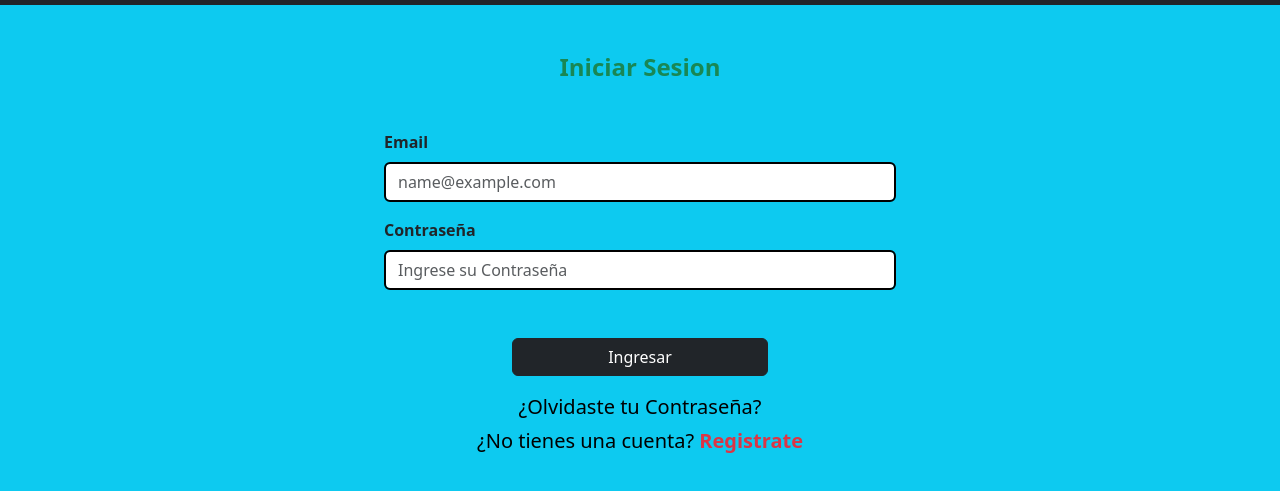
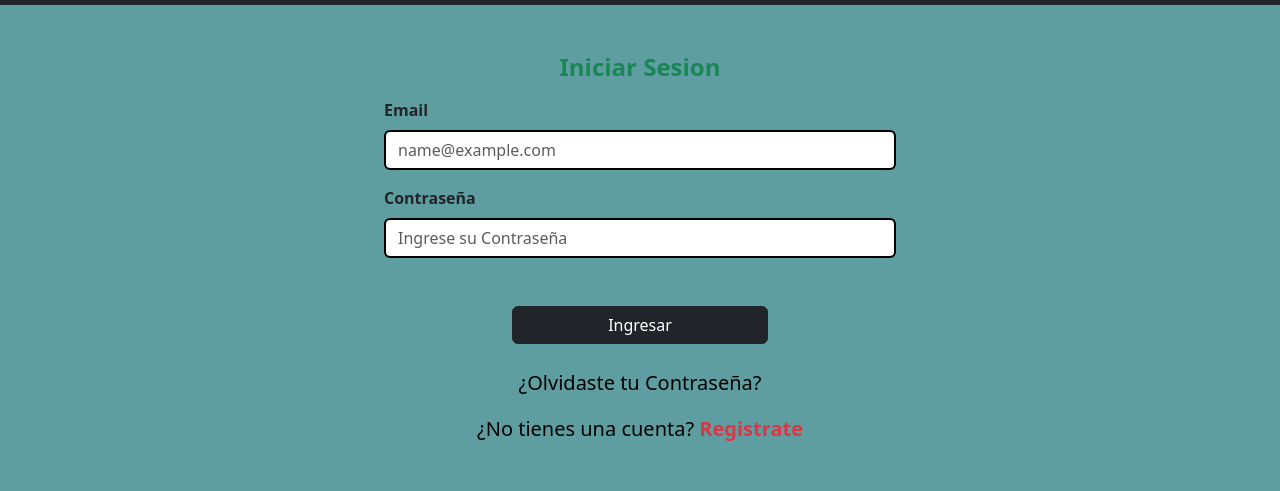
Before and after one commit to JorgeEmiliano2023/proyectocine, a plain HTML site: page pages/login.html in a window 1280 px wide. Shown: the part 81-572 px from the top of the page. Drawn offline with nearby package versions, Linux system fonts and the light colour scheme.

Commit message:
problema solucionado

```diff
--- a/css/login.css
+++ b/css/login.css
@@ -8,6 +8,10 @@
     height: 60px;
 }
 
+main{
+    background-color: cadetblue;
+    height: 100vh;
+}
 
 .contenedorFormulario{
     padding: 0 30%;
--- a/pages/login.html
+++ b/pages/login.html
@@ -8,7 +8,7 @@
     <link rel="stylesheet" href="https://cdn.jsdelivr.net/npm/bootstrap-icons@1.11.2/font/bootstrap-icons.min.css">
     <link href="https://cdn.jsdelivr.net/npm/bootstrap@5.3.2/dist/css/bootstrap.min.css" rel="stylesheet" integrity="sha384-T3c6CoIi6uLrA9TneNEoa7RxnatzjcDSCmG1MXxSR1GAsXEV/Dwwykc2MPK8M2HN" crossorigin="anonymous">
 </head>
-<body class="bg-info">
+<body>
     <header>
         <nav class="navbar navbar-expand-lg bg-dark" data-bs-theme="dark">
             <div class="container-fluid">
@@ -45,7 +45,7 @@
 
     <main>
 
-      <div class="h4 text-center pt-5 mb-5 text-success fw-bold">
+      <div class="h4 text-center pt-5 mb-3 text-success fw-bold">
         Iniciar Sesion
       </div>
 
@@ -63,8 +63,8 @@
 
           <div class="text-center">
             <button type="button" class="btn btn-dark w-50">Ingresar</button>
-            <a class="text-decoration-none" href=""><div class="fs-5 text-black mt-3">¿Olvidaste tu Contraseña?</div></a>
-            <div class="fs-5 mt-1 pb-3 text-black">
+            <a class="text-decoration-none" href=""><div class="fs-5 text-black mt-4">¿Olvidaste tu Contraseña?</div></a>
+            <div class="fs-5 mt-3 text-black">
               ¿No tienes una cuenta? <a class="text-decoration-none text-danger fw-bold" href="./registro.html">Registrate</a>
           </div>
           </div>
```
